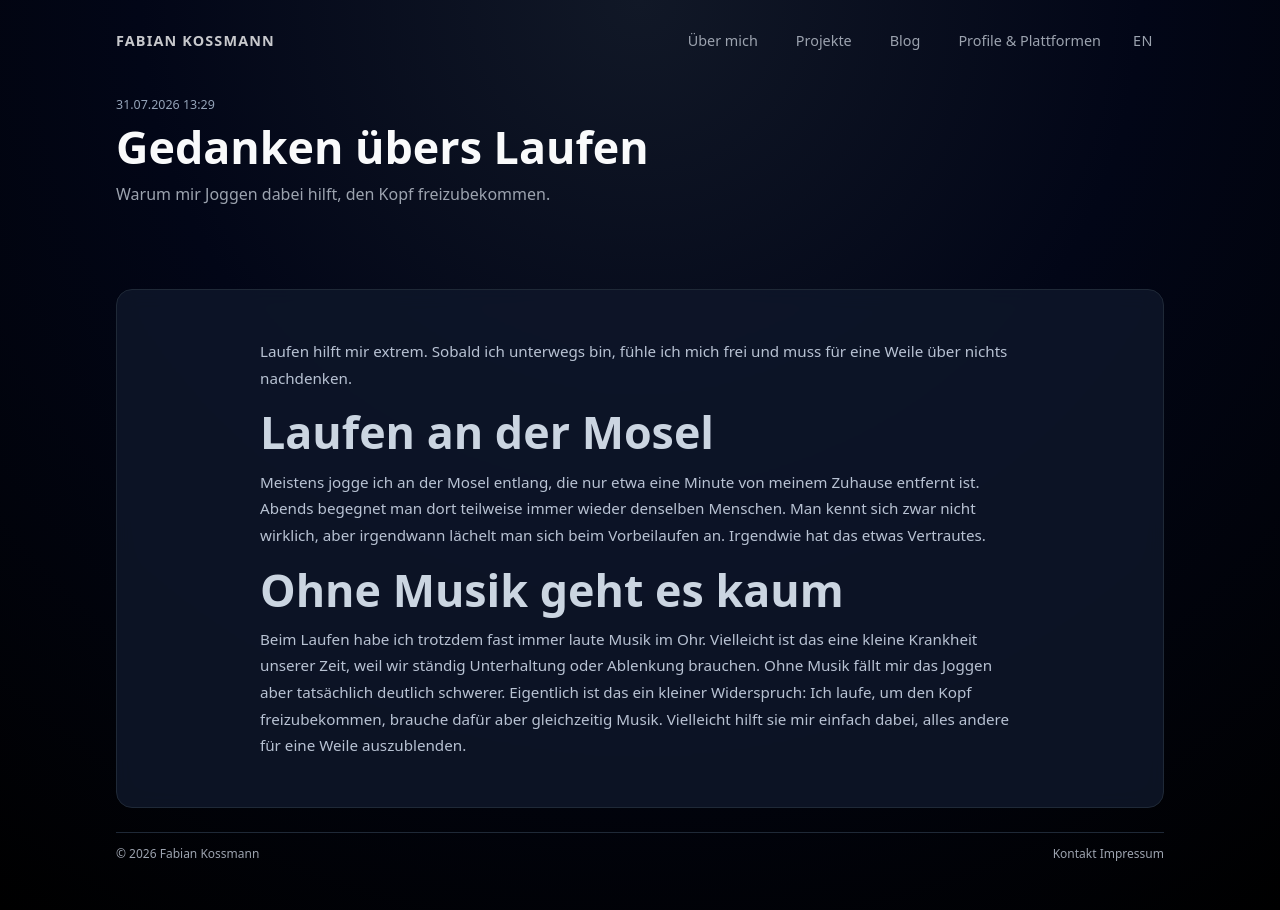
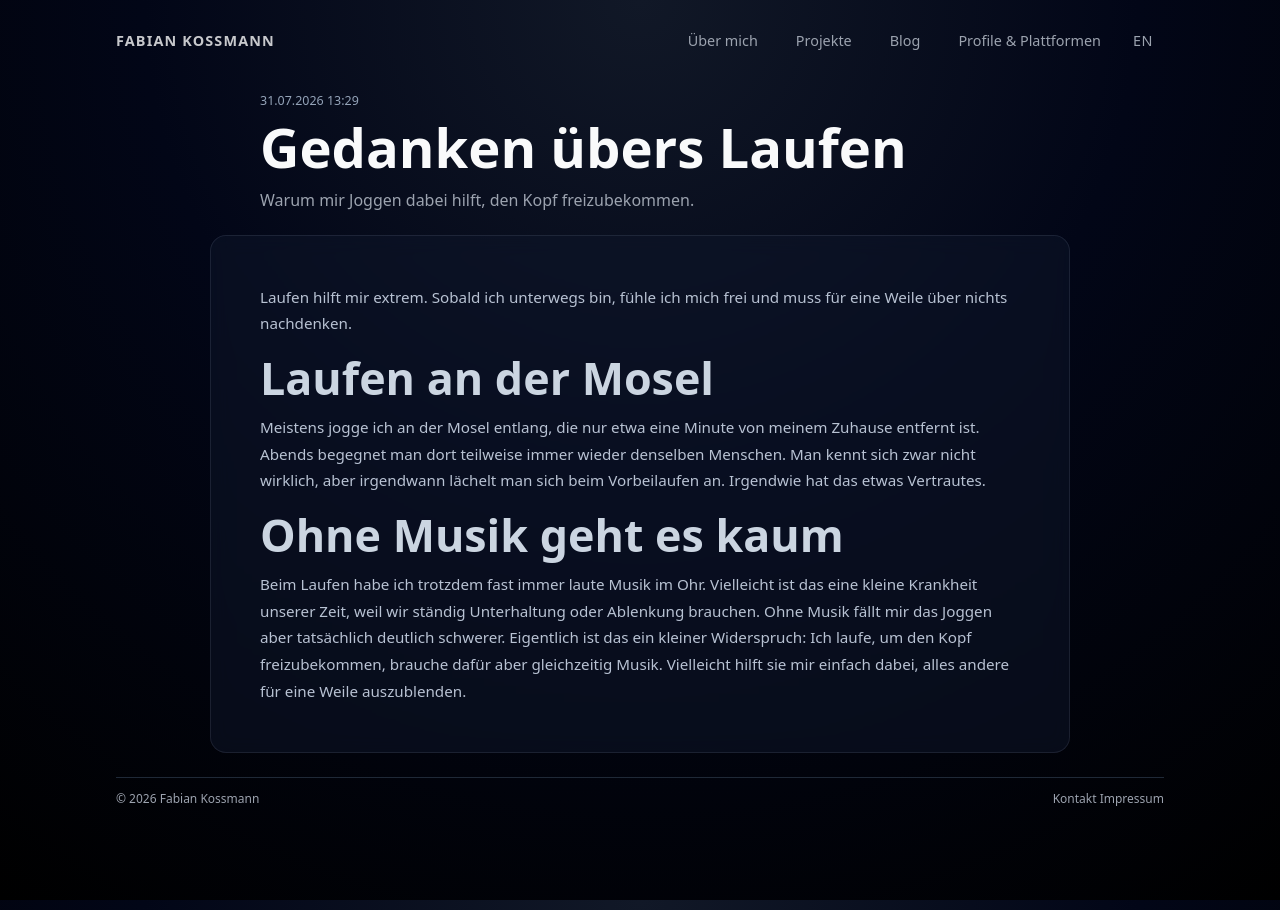
Before and after one commit to kossmanf/fabians-website, a Jekyll site: the page built from posts/gedanken-uebers-laufen.md, in a window 1280 px wide. Built offline with Jekyll 4.4.1, drawn with Linux system fonts in a browser that asks for light colours.

Commit message:
Refine blog reading layout

```diff
--- a/_layouts/blog.html
+++ b/_layouts/blog.html
@@ -51,10 +51,6 @@ layout: base
                         </p>
                     {% endif %}
                 </div>
-
-                <div class="hero-right">
-
-                </div>
             </section>
 
             <!-- Blog-Content -->
--- a/assets/css/style.css
+++ b/assets/css/style.css
@@ -110,7 +110,15 @@ nav a:hover {
 }
 
 .hero-blog {
-  grid-template-columns: minmax(0, 1fr);
+  display: block;
+  max-width: 760px;
+  margin: 36px auto 24px;
+}
+
+.hero-blog h1 {
+  max-width: 720px;
+  font-size: clamp(2.2rem, 5vw, 3.4rem);
+  line-height: 1.08;
 }
 
 @media (max-width: 720px) {
@@ -830,6 +838,13 @@ footer a:hover {
   padding: clamp(26px, 4vw, 48px);
 }
 
+.blog-content {
+  max-width: 860px;
+  margin: 0 auto;
+  border-color: rgba(148, 163, 184, 0.14);
+  background: rgba(15, 23, 42, 0.5);
+}
+
 .prose {
   max-width: 760px;
   margin: 0 auto;
```
